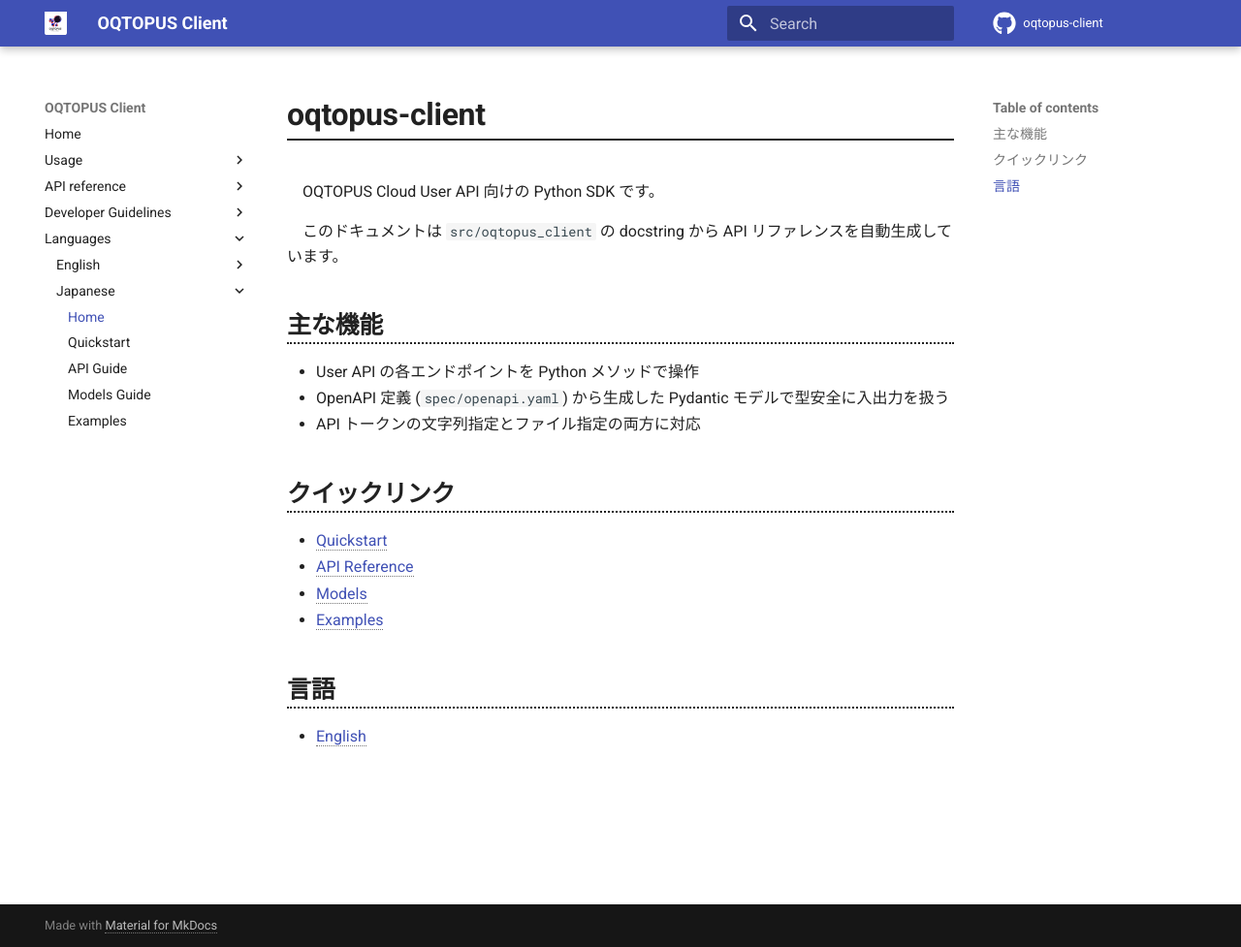
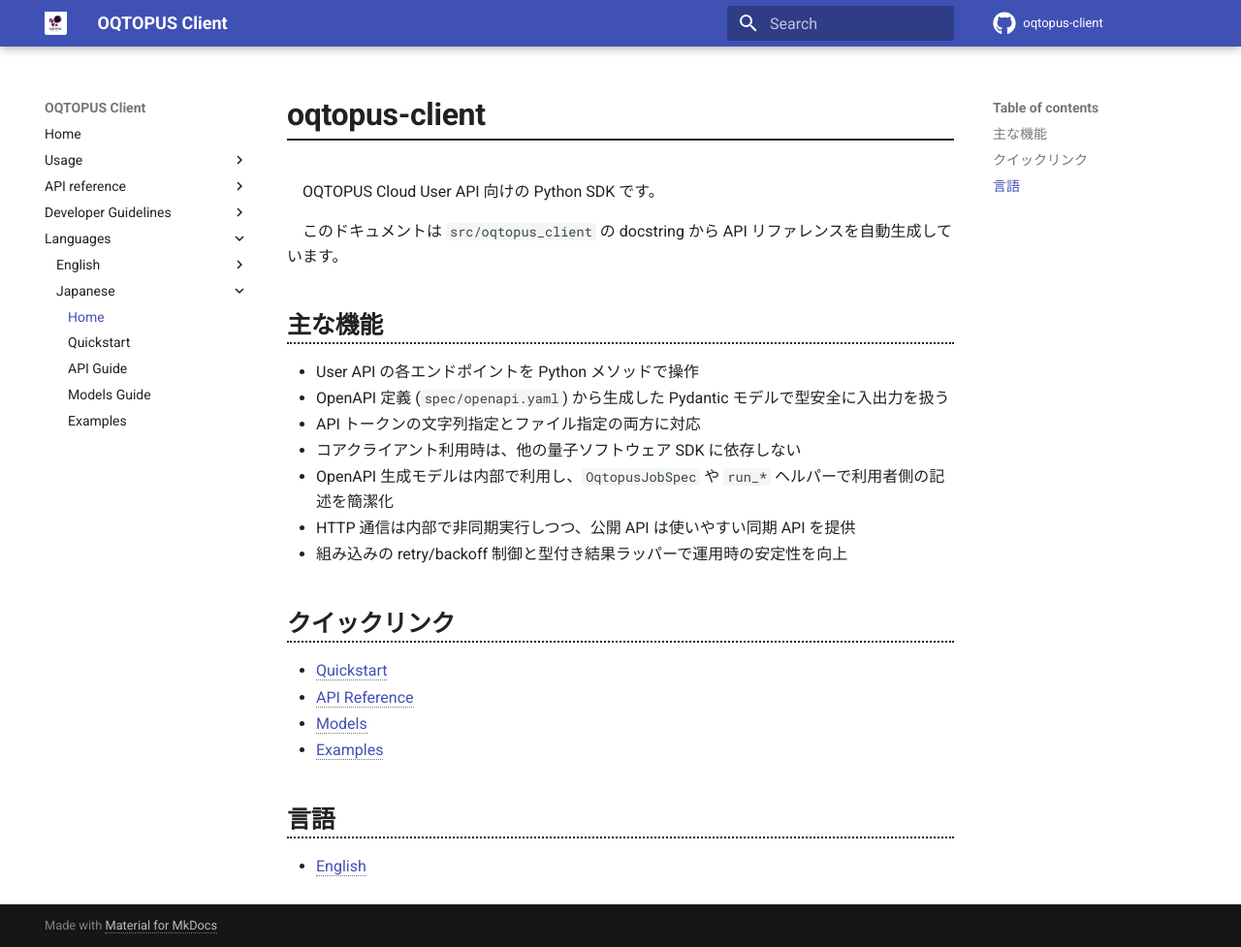
Before and after one commit to oqtopus-team/oqtopus-client, an MkDocs documentation site: the page built from docs/ja/index.md, in a window 1280 px wide and 977 px high. Shown: the whole window at 97% size. Built offline with MkDocs 1.6.1 and Material for MkDocs 9.7.7, drawn with Linux system fonts in a browser that asks for light colours; comment, search, counter and statistics services are not loaded.

Commit message:
docs: update japanese docments

```diff
--- a/docs/ja/index.md
+++ b/docs/ja/index.md
@@ -9,6 +9,10 @@
 - User API の各エンドポイントを Python メソッドで操作
 - OpenAPI 定義 (`spec/openapi.yaml`) から生成した Pydantic モデルで型安全に入出力を扱う
 - API トークンの文字列指定とファイル指定の両方に対応
+- コアクライアント利用時は、他の量子ソフトウェア SDK に依存しない
+- OpenAPI 生成モデルは内部で利用し、`OqtopusJobSpec` や `run_*` ヘルパーで利用者側の記述を簡潔化
+- HTTP 通信は内部で非同期実行しつつ、公開 API は使いやすい同期 API を提供
+- 組み込みの retry/backoff 制御と型付き結果ラッパーで運用時の安定性を向上
 
 ## クイックリンク
 
```
Also changed, not shown: docs/ja/quickstart.md (+4 -0 lines), docs/quickstart.md (+4 -0 lines).
